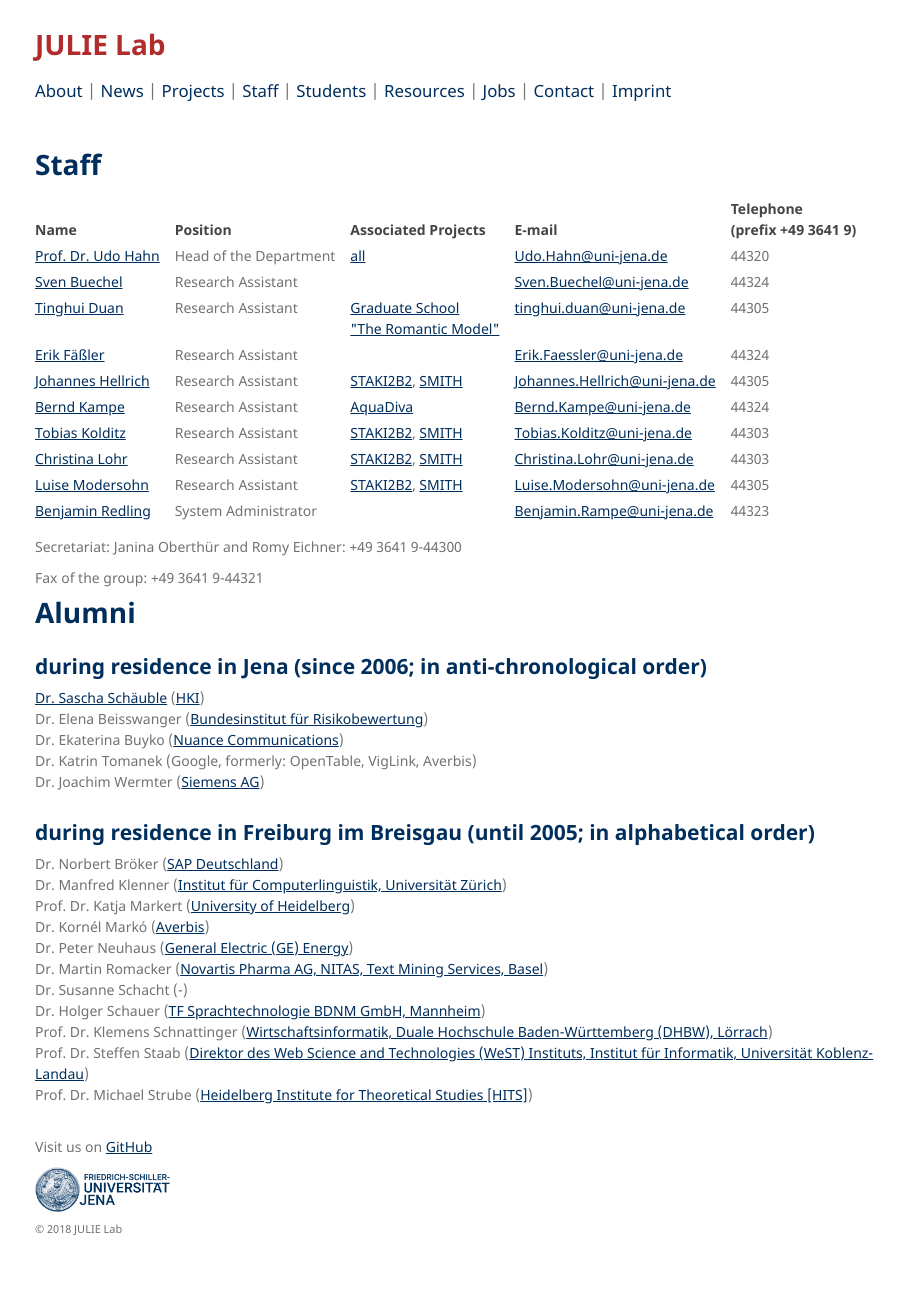
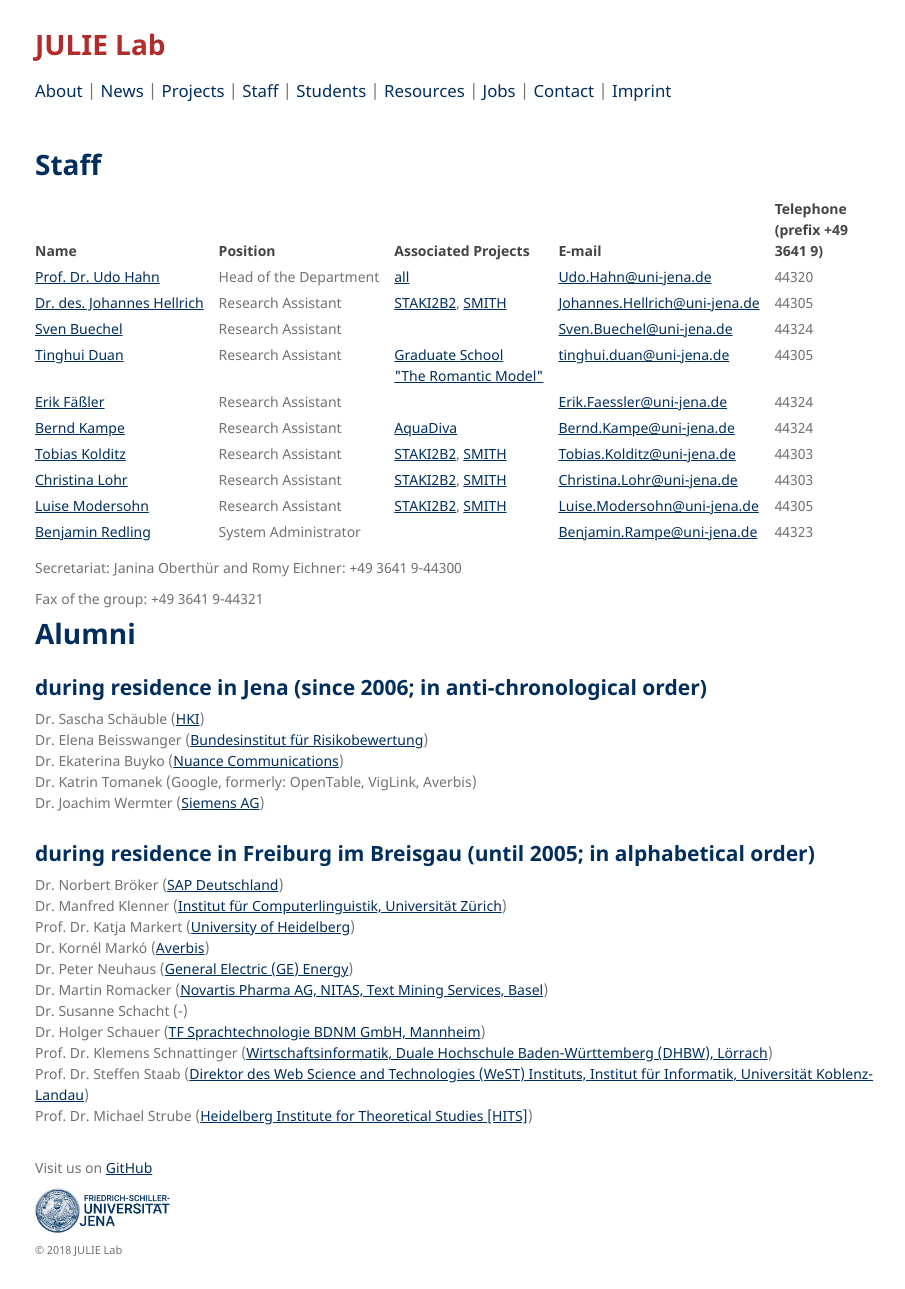
Before and after one commit to JULIELab/JULIELab.github.io, a Jekyll site: the page built from Staff.md, in a window 1280 px wide and 1289 px high. Shown: the whole window, without its empty margins (185-1090 px from the left). Built offline with Jekyll 4.4.1, drawn with Linux system fonts in a browser that asks for light colours; our own code applies the rules of GitHub Pages for plain Markdown files.

Commit message:
Update Staff.md

```diff
--- a/Staff.md
+++ b/Staff.md
@@ -7,10 +7,10 @@ layout: staff_tab
 | Name        | Position           | Associated Projects | E-mail | Telephone<br/>(prefix +49 3641 9) |
 | ---------------- | ---------------- | ---------------- | ---------------- | ---------------- |
 | [Prof. Dr. Udo Hahn](/Staff/Prof_+Dr_+Udo+Hahn.html)	| Head of the Department	| [all](/Projects/all.md)	| [Udo.Hahn@uni-jena.de](mailto:Udo.Hahn@uni-jena.de)	| 44320 |
+| [Dr. des. Johannes Hellrich](/Staff/Johannes+Hellrich.html)	| Research Assistant	| [STAKI2B2](http://gepris.dfg.de/gepris/projekt/315098900), [SMITH](http://www.smith.care/)	| [Johannes.Hellrich@uni-jena.de](mailto:Johannes.Hellrich@uni-jena.de)	| 44305 |
 | [Sven Buechel](/Staff/Sven+Buechel.html)	| Research Assistant	| |	[Sven.Buechel@uni-jena.de](mailto:Sven.Buechel@uni-jena.de) | 44324 |
 | [Tinghui Duan](/Staff/Duan/index.html)	| Research Assistant	|  [Graduate School<br/>\"The Romantic Model\"](http://modellromantik.uni-jena.de/) |	[tinghui.duan@uni-jena.de](mailto:tinghui.duan@uni-jena.de) | 44305 |
 | [Erik Fäßler](/Staff/Erik+Fäßler.html)	| Research Assistant	| |	[Erik.Faessler@uni-jena.de](mailto:Erik.Faessler@uni-jena.de)	| 44324 |
-| [Johannes Hellrich](/Staff/Johannes+Hellrich.html)	| Research Assistant	| [STAKI2B2](http://gepris.dfg.de/gepris/projekt/315098900), [SMITH](http://www.smith.care/)	| [Johannes.Hellrich@uni-jena.de](mailto:Johannes.Hellrich@uni-jena.de)	| 44305 |
 | [Bernd Kampe](/Staff/Kampe/) | Research Assistant | [AquaDiva](http://www.aquadiva.uni-jena.de/) | [Bernd.Kampe@uni-jena.de](mailto:Bernd.Kampe@uni-jena.de) | 44324 |
 | [Tobias Kolditz](/Staff/Tobias+Kolditz.html) | Research Assistant | [STAKI2B2](http://gepris.dfg.de/gepris/projekt/315098900), [SMITH](http://www.smith.care/)	| [Tobias.Kolditz@uni-jena.de](mailto:Tobias.Kolditz@uni-jena.de) | 44303 |
 | [Christina Lohr](/Staff/Christina+Lohr.html)	| Research Assistant	| [STAKI2B2](http://gepris.dfg.de/gepris/projekt/315098900), [SMITH](http://www.smith.care/)	| [Christina.Lohr@uni-jena.de](mailto:Christina.Lohr@uni-jena.de)	| 44303 |
@@ -24,7 +24,7 @@ Fax of the group: +49 3641 9-44321
 # Alumni
 
 ## during residence in Jena (since 2006; in anti-chronological order)
-[Dr. Sascha Schäuble](/Staff/Schaeuble) ([HKI](https://www.leibniz-hki.de/de/home.html))<br/>
+Dr. Sascha Schäuble ([HKI](https://www.leibniz-hki.de/de/home.html))<br/>
 Dr. Elena Beisswanger ([Bundesinstitut für Risikobewertung](https://www.bfr.bund.de/de/start.html))<br/>
 Dr. Ekaterina Buyko ([Nuance Communications](http://www.nuance.de/))<br/>
 Dr. Katrin Tomanek (Google, formerly: OpenTable, VigLink, Averbis)<br/>
```
